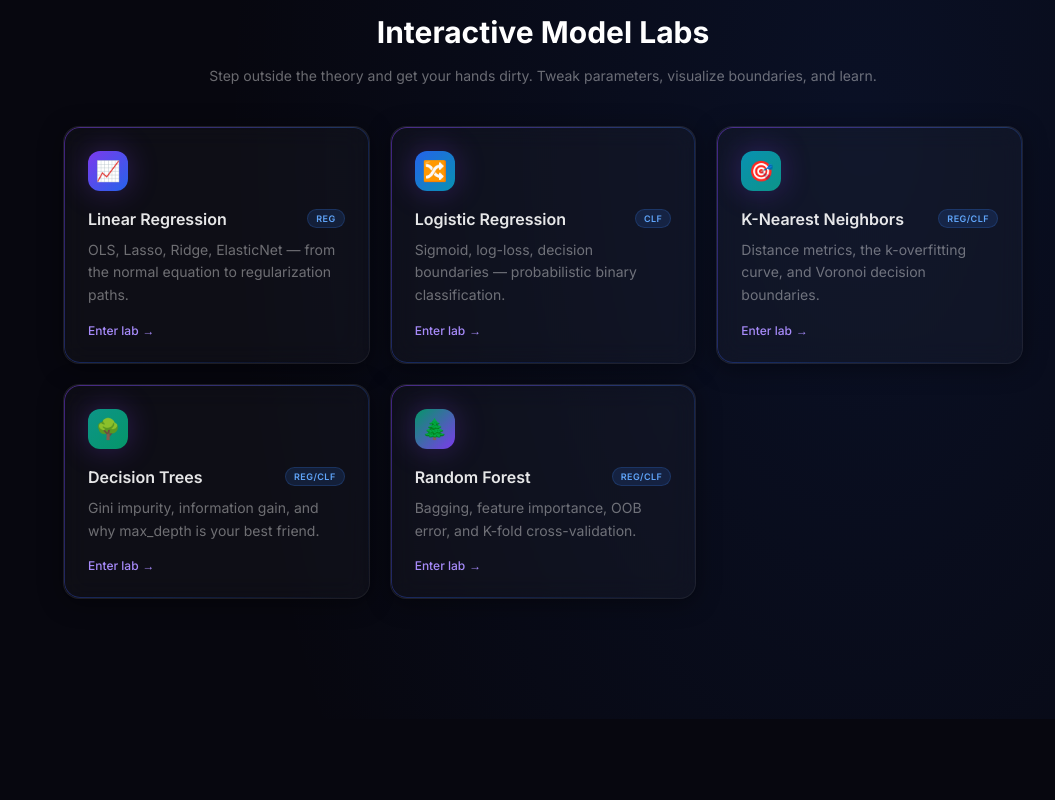
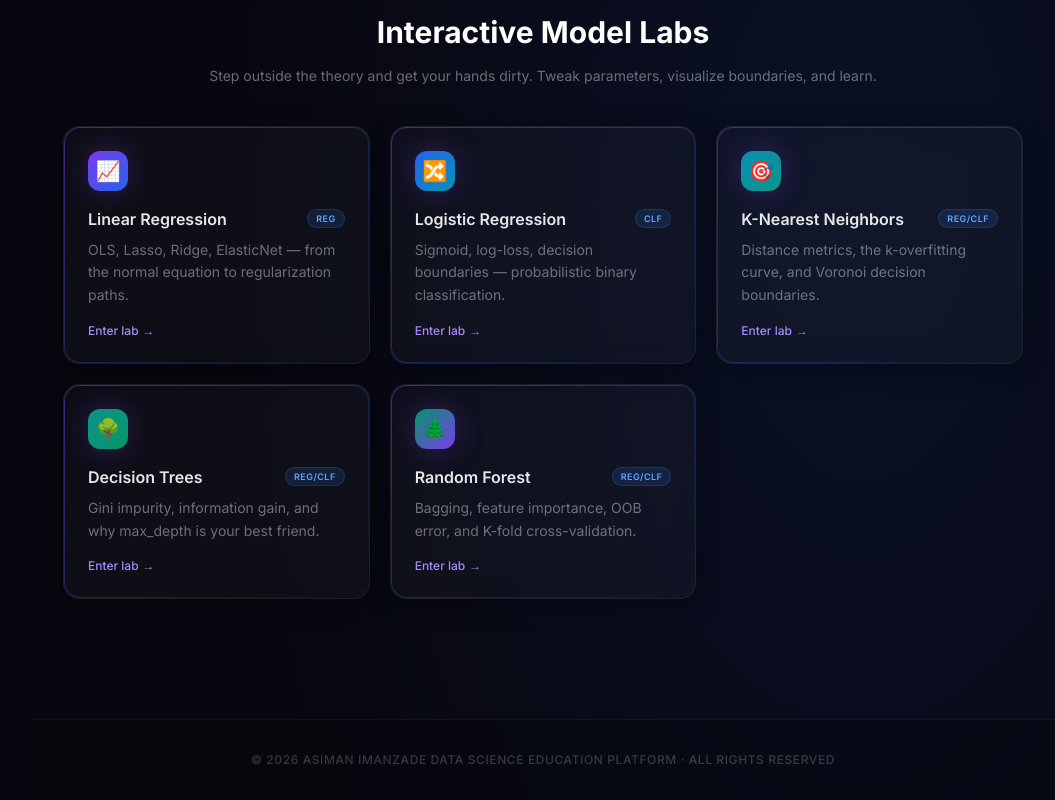
Before and after one commit to AsimanImanzade/MachineLearning-app, a React (Vite) app in the folder frontend/: page / in a window 1280 px wide. Shown: the part 2189-2989 px from the top of the page, without its empty margins (225-1280 px from the left). Before the commit the page ends 2908 px from the top, so only its background shows below. Built offline with nearby package versions, Linux system fonts and the light colour scheme; no server answers.

Commit message:
Add permanent copyright footer for Asiman Imanzade

```diff
--- a/frontend/src/components/layout/PageLayout.tsx
+++ b/frontend/src/components/layout/PageLayout.tsx
@@ -5,10 +5,15 @@ export default function PageLayout() {
   return (
     <div className="flex min-h-screen">
       <Sidebar />
-      <main className="flex-1 ml-64 min-h-screen">
-        <div className="max-w-6xl mx-auto px-8 py-10 animate-fade-in">
+      <main className="flex-1 ml-64 min-h-screen flex flex-col">
+        <div className="max-w-6xl mx-auto px-8 py-10 animate-fade-in flex-1">
           <Outlet />
         </div>
+        <footer className="border-t border-white/5 py-8 px-8 text-center bg-black/20">
+          <p className="text-white/20 text-xs font-medium tracking-wider">
+            © {new Date().getFullYear()} ASIMAN IMANZADE DATA SCIENCE EDUCATION PLATFORM · ALL RIGHTS RESERVED
+          </p>
+        </footer>
       </main>
     </div>
   )
```
